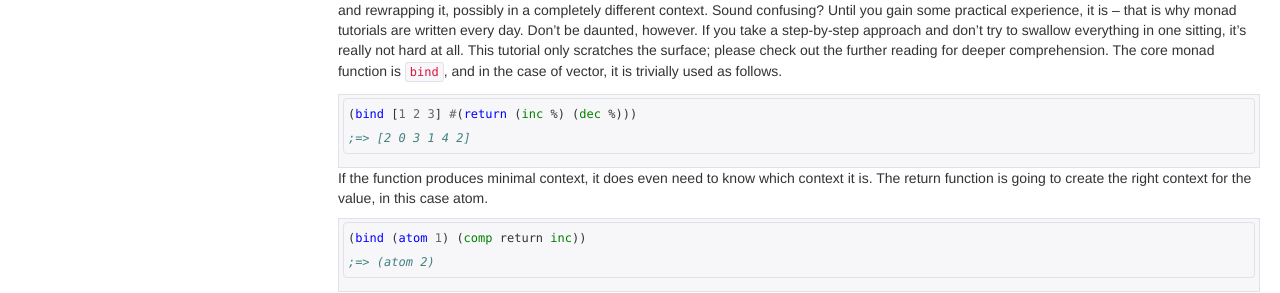
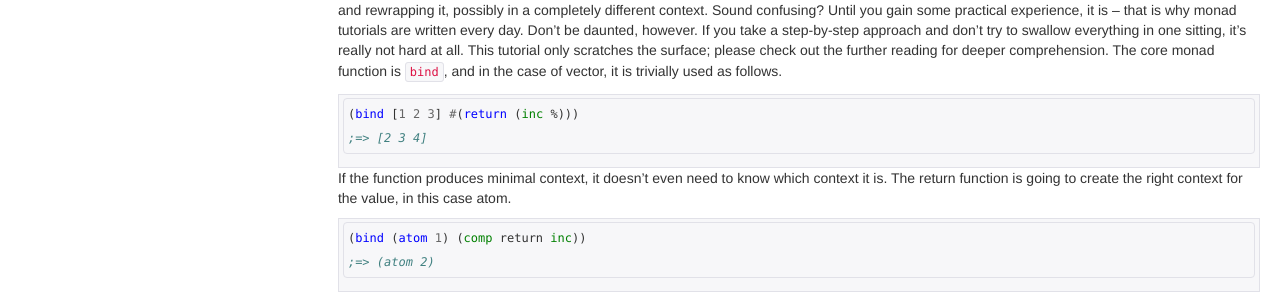
Before and after one commit to uncomplicate/fluokitten, a Jekyll site: the page built from articles/getting_started.md, in a window 1280 px wide and 900 px high, scrolled down 3359 px. Shown: the part 153-446 px from the top of the window. Built offline with Jekyll 4.4.1, drawn with Linux system fonts in a browser that asks for light colours; some web fonts are replaced; Markdown is read by kramdown in place of the engine named in the settings.

Commit message:
fix code that throws error and fix typo
(bind [1 2 3] #(return (inc %) (dec %)))
throws this:
ArityException Wrong number of args (2) passed to: core$return  clojure.lang.AFn.throwArity (AFn.java:437)

````diff
--- a/articles/getting_started.md
+++ b/articles/getting_started.md
@@ -156,11 +156,11 @@ Monads are certainly the most discussed programming concept to come from categor
 The core monad function is `bind`, and in the case of vector, it is trivially used as follows.
 
 ```clojure
-(bind [1 2 3] #(return (inc %) (dec %)))
-;=> [2 0 3 1 4 2]
+(bind [1 2 3] #(return (inc %)))
+;=> [2 3 4]
 ```
 
-If the function produces minimal context, it does even need to know which context it is. The return function is going to create the right context for the value, in this case atom.
+If the function produces minimal context, it doesn't even need to know which context it is. The return function is going to create the right context for the value, in this case atom.
 
 ```clojure
 (bind (atom 1) (comp return inc))
````
